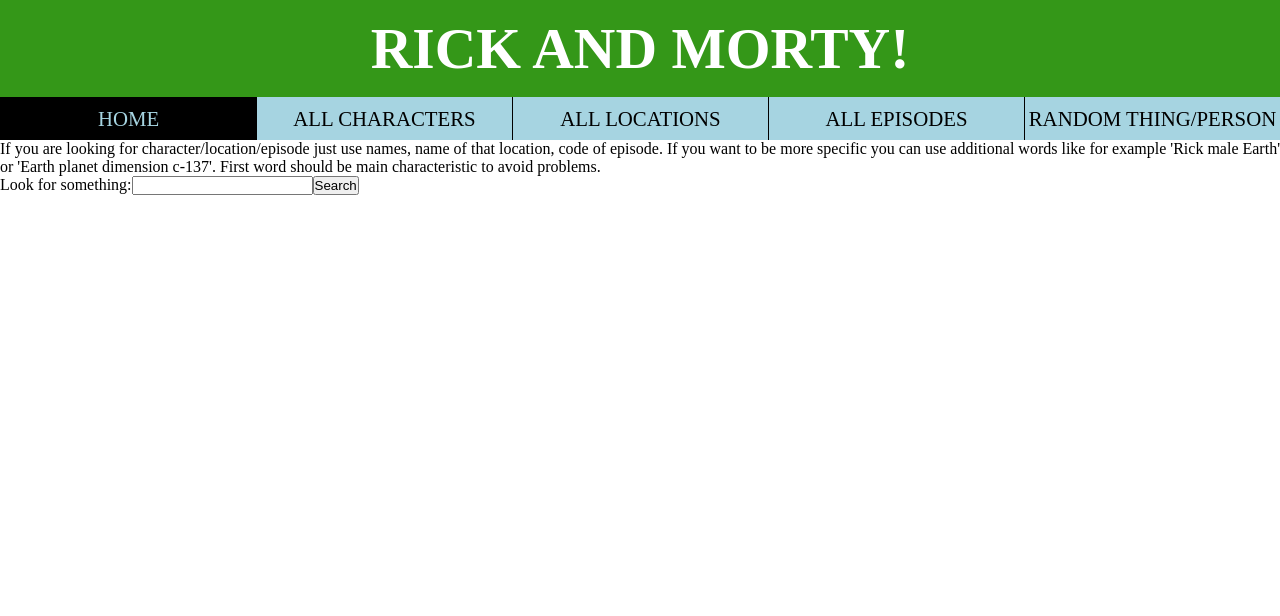
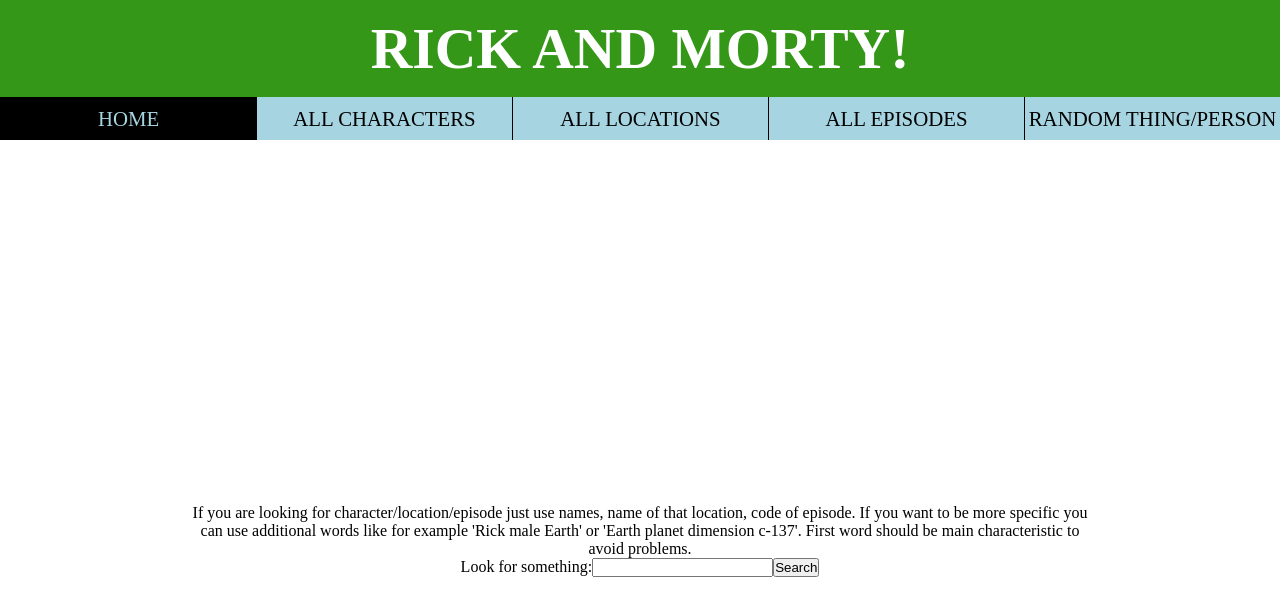
Before and after one commit to Nordslig/rick-and-morty, a React (Create React App) app: page / in a window 1280 px wide. Shown: the top 616 px of the page. Built offline with nearby package versions, Linux system fonts and the light colour scheme.

Commit message:
some fixes, some styling

```diff
--- a/src/components/RootLayout.js
+++ b/src/components/RootLayout.js
@@ -9,7 +9,7 @@
         <h1>Rick and Morty!</h1>
         <Navigation />
       </header>
-      <main>
+      <main style={{ height: "100%" }}>
         <Outlet />
       </main>
     </Fragment>
--- a/src/index.css
+++ b/src/index.css
@@ -3,3 +3,7 @@
   padding: 0;
   box-sizing: border-box;
 }
+
+#root {
+  height: 100vh;
+}
--- a/src/pages/MainPage.js
+++ b/src/pages/MainPage.js
@@ -2,7 +2,7 @@
 
 const MainPage = () => {
   return (
-    <div>
+    <div style={{ height: "100%" }}>
       <SearchBar />
     </div>
   );
--- a/src/search/SearchBar.js
+++ b/src/search/SearchBar.js
@@ -1,7 +1,9 @@
+import classes from "./SearchBar.module.css";
+
 const SearchBar = () => {
   return (
-    <div>
-      <p>
+    <div className={classes.centered}>
+      <p className={classes["about-search"]}>
         If you are looking for character/location/episode just use names, name
         of that location, code of episode. If you want to be more specific you
         can use additional words like for example 'Rick male Earth' or 'Earth
@@ -9,8 +11,8 @@
         avoid problems.
       </p>
       <form>
-        <label>Look for something:</label>
-        <input />
+        <label htmlFor="search">Look for something:</label>
+        <input htmlFor="search" />
         <button>Search</button>
       </form>
     </div>
--- /dev/null
+++ b/src/search/SearchBar.module.css
@@ -0,0 +1,12 @@
+.centered {
+  height: 100%;
+  display: flex;
+  justify-content: center;
+  align-items: center;
+  flex-direction: column;
+  text-align: center;
+}
+
+.about-search {
+  width: 70%;
+}
```
